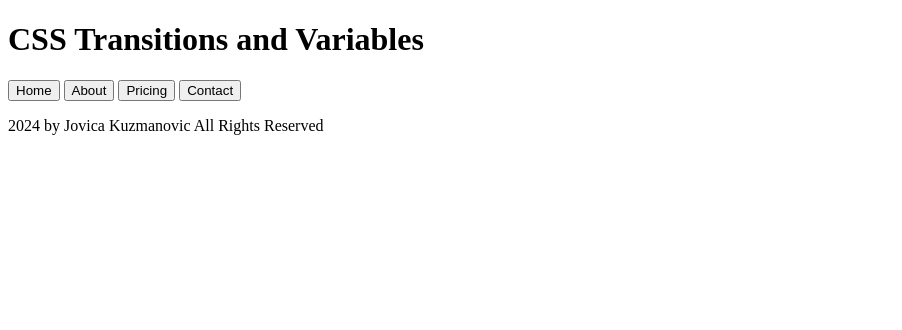
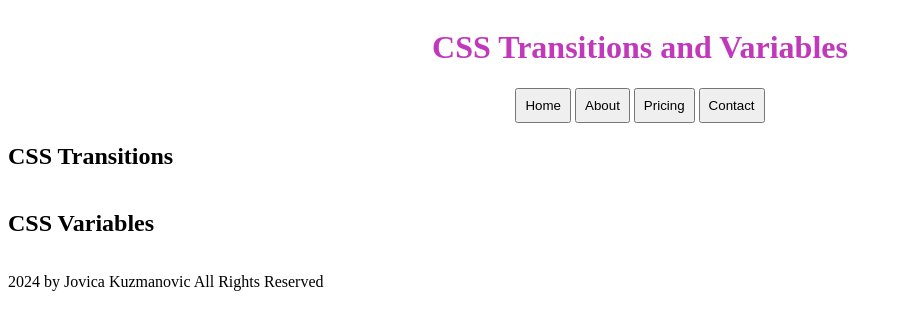
Before and after one commit to yovitsa/acit1620-lab4, a plain HTML site: page index.html in a window 1280 px wide. Shown: the whole page, without its empty margins (0-902 px from the left). Drawn offline with Linux system fonts and the light colour scheme.

Commit message:
Css and Html done

```diff
--- a/index.css
+++ b/index.css
@@ -1,8 +1,34 @@
+.wrapper{
+    display: flex;
+    flex-direction: column;
+}
+
+:root{
+    --location_color: #c139ba;
+}
+
 ul {
     list-style-type: none;
 }
 li{
     display: flex;
     flex-direction: row;
+    color: var(--location_color);
 
 }
+header{
+    color: var(--location_color);
+    text-align: center;
+    }
+
+button
+{
+    transform: scale(1);
+    box-shadow: none;
+    transition: 1s ease, transform 1s, box-shaddow
+
+    margin: 1rem;
+    padding: 0.5rem;
+    text-decoration-color: aqua;
+
+}
--- a/index.html
+++ b/index.html
@@ -18,12 +18,14 @@
             </nav>
         </header>
         <section>
+            <h2>CSS Transitions</h2>
             <p></p>
             <p></p>
             <p></p>
             <p></p>
         </section>
         <section>
+            <h2>CSS Variables</h2>
             <p></p>
             <p></p>
             <p></p>
```
